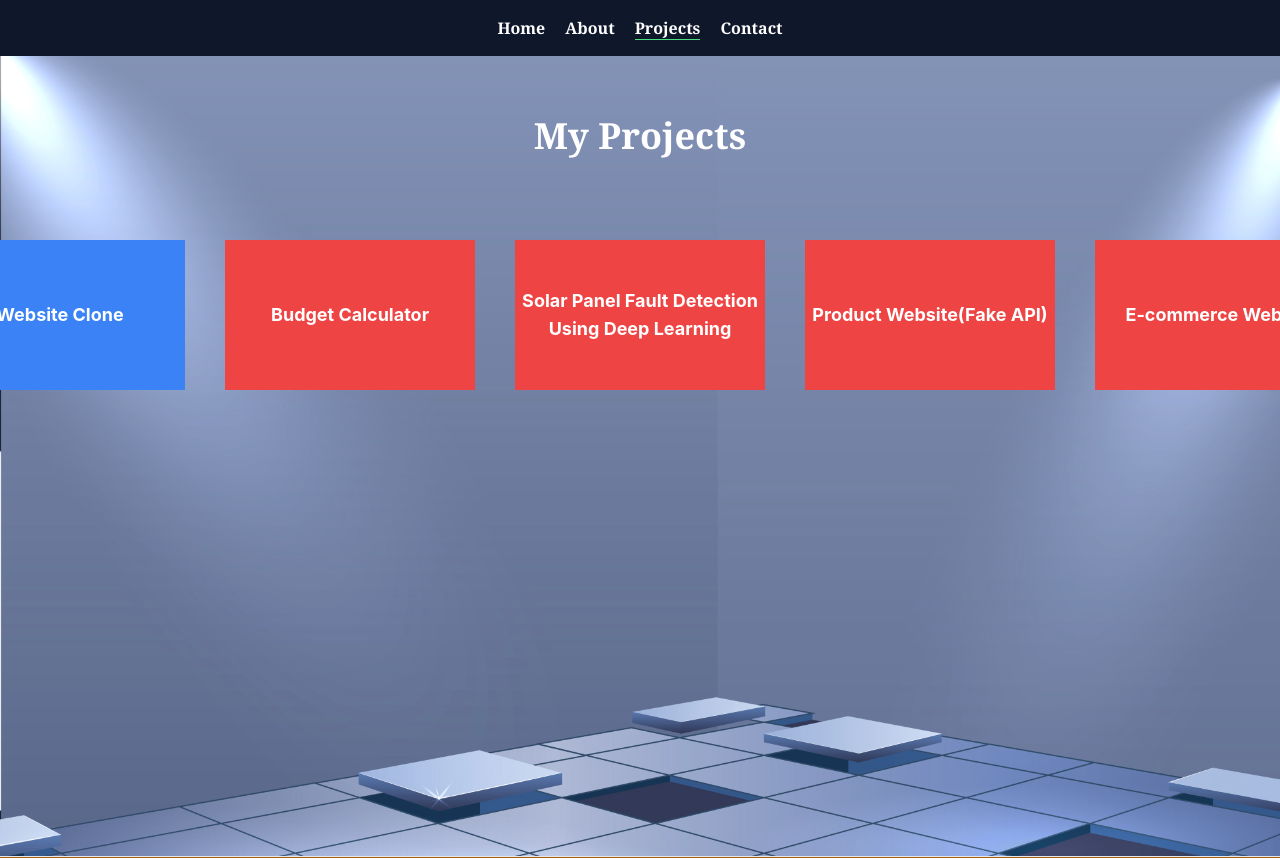
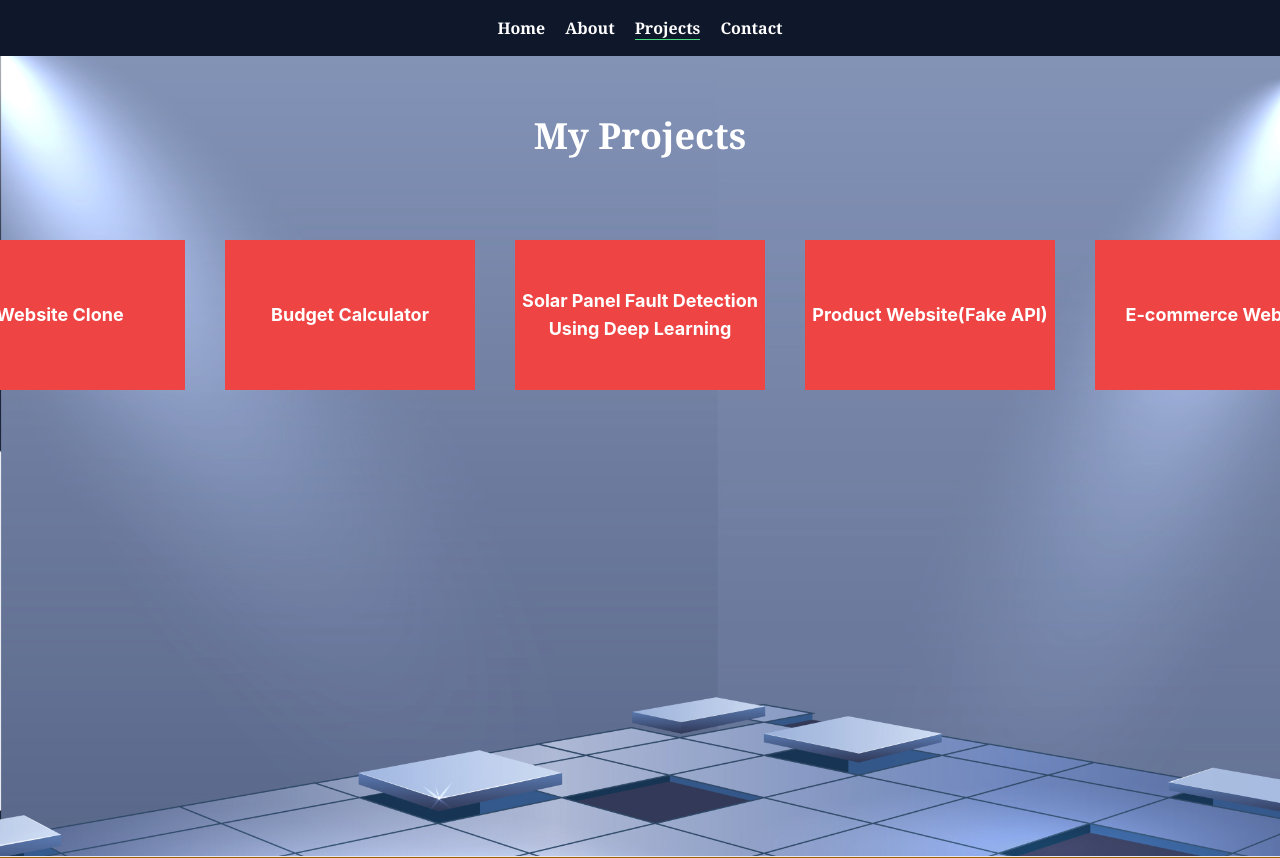
Before and after one commit to RoshanDevassy/portfolio, a React (Vite) app: page /projects in a window 1280 px wide. Shown: the top 858 px of the page. Built offline with nearby package versions, Linux system fonts and the light colour scheme.

Commit message:
updated code

```diff
--- a/src/pages/projects.jsx
+++ b/src/pages/projects.jsx
@@ -40,18 +40,7 @@ export default function Projects() {
             </h1>
           </div>
           <div className="flex flex-col items-center  c-base:justify-center md:flex-row gap-10 mt-10 px-2">
-            {projects.map((p) =>
-              p.id === 1 ? (
-                <button
-                  className="h-[150px] w-[50%] c-base:min-w-[250px]  min-w-[220px] flex justify-center items-end p-1 hover:opacity-75 bg-blue-500"
-                  onClick={() => alert("This is the Current Project")}
-                  key={p.id}
-                >
-                  <span className="hover:opacity-100 text-white font-bold md:text-base lg:text-lg text-center m-auto">
-                    {p.projectname}
-                  </span>
-                </button>
-              ) : (
+            {projects.map((p) => (
               <Link
                 to={p.link}
                 target="_blank"
@@ -64,8 +53,7 @@ export default function Projects() {
                   {p.projectname}
                 </span>
               </Link>
-              )
-            )}
+            ))}
           </div>
         </div>
       </section>
```
Lines whose indentation alone changed are shown as unchanged.
